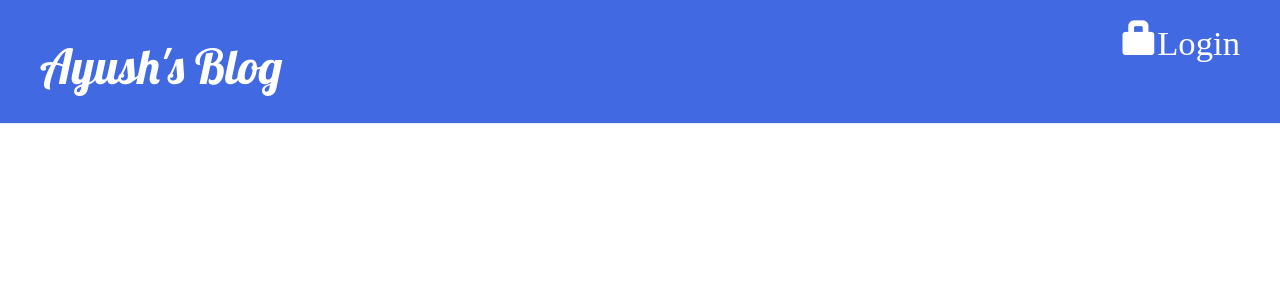
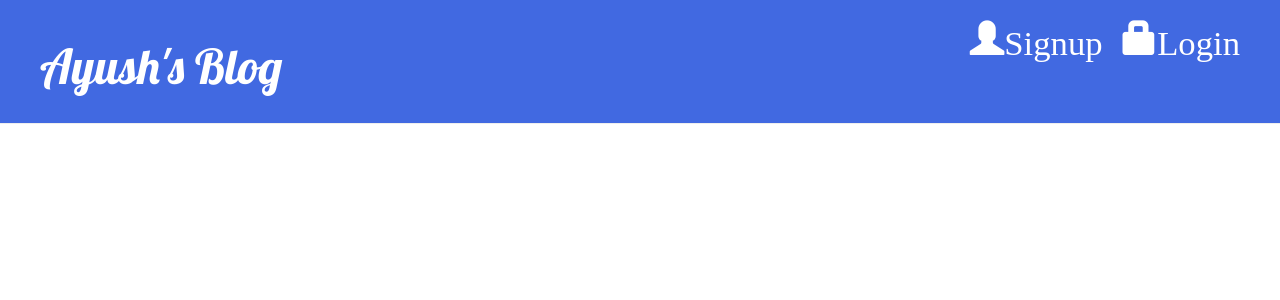
Before and after one commit to Ayushlm10/my-first-blog, a Django app: page / in a window 1280 px wide. Shown: the top 300 px of the page. Run offline with Django 3.2, Linux system fonts and the light colour scheme; data that the repository does not hold is empty; some libraries are stand-ins or nearby versions.

Commit message:
added a simple signup form

```diff
--- a/personalblog/templates/personalblog/base.html
+++ b/personalblog/templates/personalblog/base.html
@@ -16,6 +16,7 @@
                     <p class="top-menu">Hello {{ user.username }} <small>(<a href="{% url 'logout' %}">Log out</a>)</small></p>
                 {% else %}
                     <a href="{% url 'login' %}" class="top-menu"><span class="glyphicon glyphicon-lock">Login</span></a>
+                    <a href="{% url 'signup' %}" class="top-menu"><span class="glyphicon glyphicon-user">Signup</span></a>
                 {% endif %}
                 <h1><a href="/">Ayush's Blog</a></h1>
             </div>
--- a/personalblog/urls.py
+++ b/personalblog/urls.py
@@ -1,5 +1,6 @@
 from django.urls import path
 from . import views
+from .views import SignUpView
 
 urlpatterns = [
     path('', views.post_list, name='post_list'),
@@ -12,4 +13,5 @@ urlpatterns = [
     path('post/<int:pk>/comment/',views.add_comment_to_post,name="add_comment_to_post"),
     path('comment/<int:pk>/approve/', views.comment_approve, name='comment_approve'),
     path('comment/<int:pk>/remove/', views.comment_remove, name='comment_remove'),
+    path('signup/',SignUpView.as_view(),name="signup")
 ]
--- a/personalblog/views.py
+++ b/personalblog/views.py
@@ -4,6 +4,10 @@ from django.utils import timezone
 from .forms import PostForm,CommentForm
 from django.shortcuts import redirect
 from django.contrib.auth.decorators import login_required
+from django.contrib.auth.forms import UserCreationForm
+from django.urls import reverse_lazy
+from django.views import generic
+
 
 def post_list(request):
     posts = Post.objects.filter(published_date__lte=timezone.now()).order_by('-published_date')
@@ -84,3 +88,9 @@ def comment_remove(request, pk):
     comment = get_object_or_404(Comment, pk=pk)
     comment.delete()
     return redirect('post_detail', pk=comment.post.pk)
+
+
+class SignUpView(generic.CreateView):
+    form_class = UserCreationForm
+    success_url = reverse_lazy('login')
+    template_name = 'registration/signup.html'
```
Also changed, not shown: personalblog/templates/registration/signup.html (added, +12 -0 lines).
